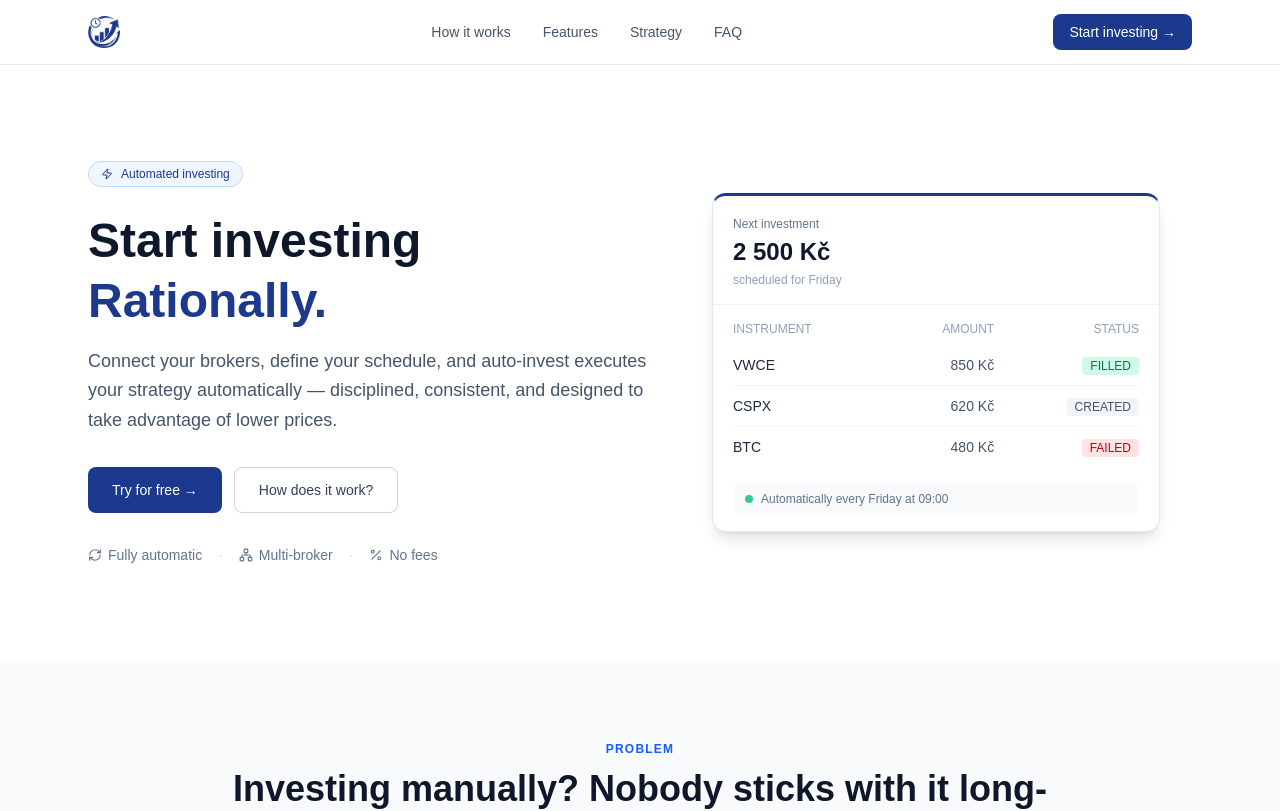
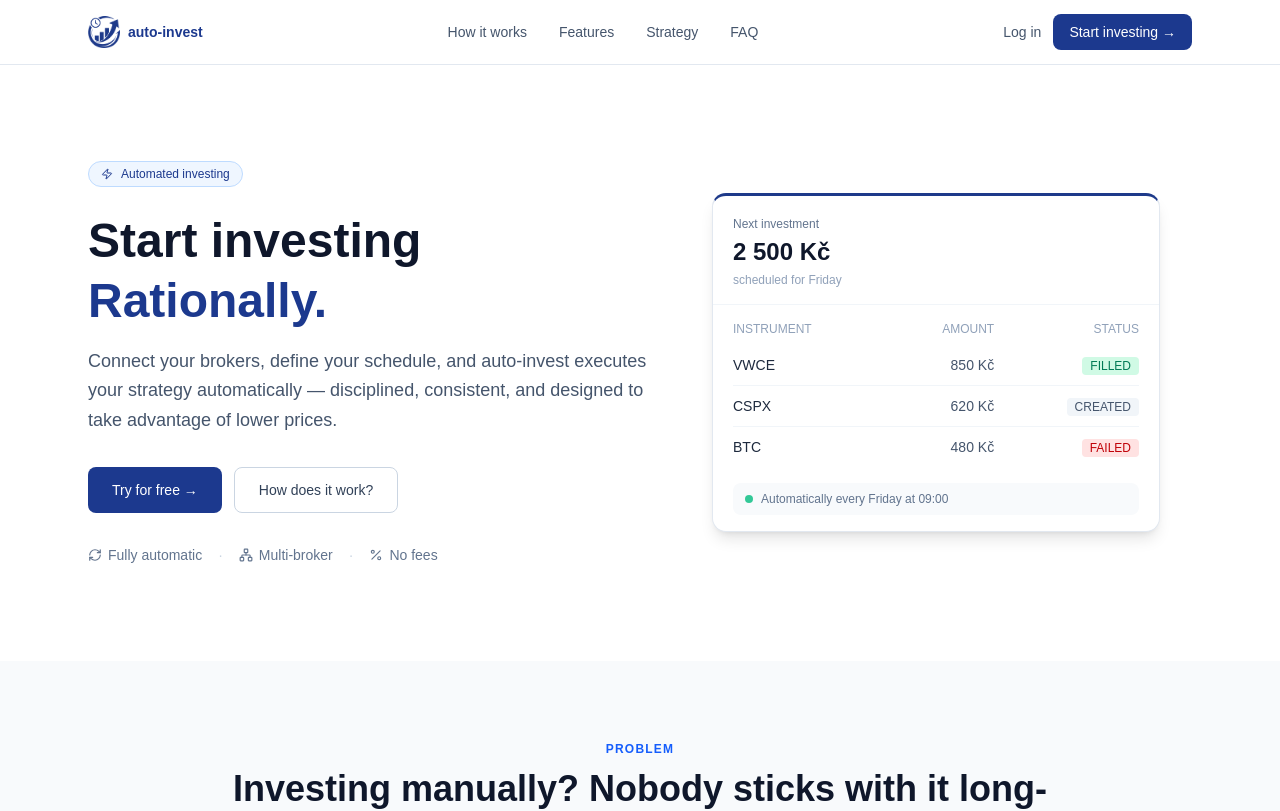
Before and after one commit to Michal-Forman/auto-invest, a React (Vite) app in the folder web/: page / in a window 1280 px wide. Shown: the top 811 px of the page. Built offline with nearby package versions, Linux system fonts and the light colour scheme; no server answers.

Commit message:
last ai changes

```diff
--- a/web/src/pages/Landing.tsx
+++ b/web/src/pages/Landing.tsx
@@ -66,6 +66,7 @@ function Navbar() {
                 {/* Logo */}
                 <a href="/" className="flex items-center gap-2">
                     <img src={logo} alt="auto-invest" className="h-8 w-auto" />
+                    <span className="font-semibold text-blue-900 text-sm">auto-invest</span>
                 </a>
 
                 {/* Desktop nav */}
@@ -78,6 +79,12 @@ function Navbar() {
 
                 {/* CTA + mobile menu button */}
                 <div className="flex items-center gap-3">
+                    <a
+                        href={APP_URL}
+                        className="hidden sm:inline-flex text-sm text-slate-600 hover:text-blue-900 transition-colors font-medium"
+                    >
+                        Log in
+                    </a>
                     <a
                         href={APP_URL}
                         className="hidden sm:inline-flex items-center gap-1 bg-blue-900 text-white text-sm font-medium px-4 py-2 rounded-md hover:bg-blue-800 transition-colors"
@@ -106,6 +113,7 @@ function Navbar() {
                     <a href="#features" className="text-sm text-slate-600" onClick={() => setMenuOpen(false)}>Features</a>
                     <a href="#strategy" className="text-sm text-slate-600" onClick={() => setMenuOpen(false)}>Strategy</a>
                     <a href="#faq" className="text-sm text-slate-600" onClick={() => setMenuOpen(false)}>FAQ</a>
+                    <a href={APP_URL} className="text-sm text-slate-600">Log in</a>
                     <a href={APP_URL} className="inline-flex items-center gap-1 bg-blue-900 text-white text-sm font-medium px-4 py-2 rounded-md w-fit">
                         Start investing →
                     </a>
@@ -541,11 +549,8 @@ function FinalCTA() {
 function Footer() {
     return (
         <footer className="bg-white border-t border-slate-200">
-            <div className="max-w-6xl mx-auto px-4 sm:px-6 py-6 flex flex-col sm:flex-row items-center justify-between gap-3 text-sm text-slate-500">
+            <div className="max-w-6xl mx-auto px-4 sm:px-6 py-6 flex items-center justify-center text-sm text-slate-500">
                 <span>auto-invest © 2025</span>
-                <a href={APP_URL} className="text-blue-900 hover:underline font-medium">
-                    Go to app →
-                </a>
             </div>
         </footer>
     );
```
